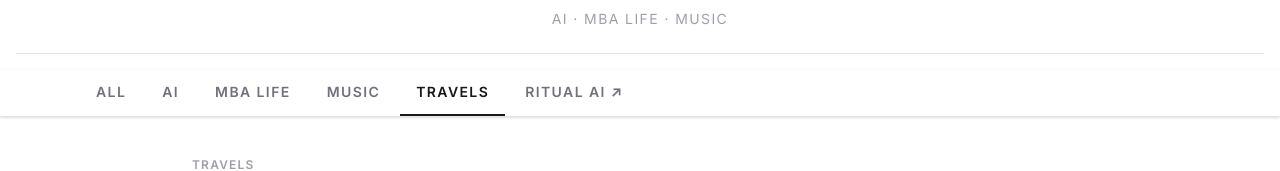
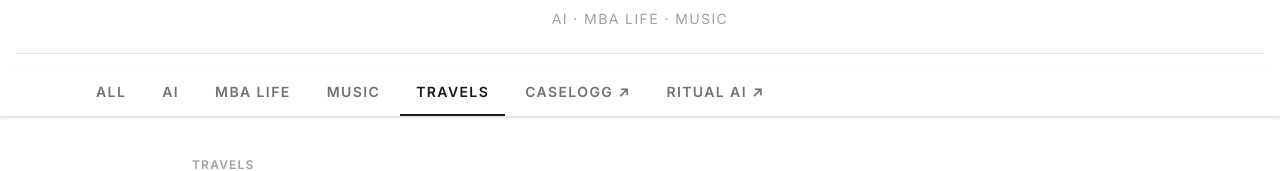
Before and after one commit to prgoda/parthgoda.com, a Next.js app: page /travels in a window 1280 px wide. Shown: the part 139-310 px from the top of the page. Built offline with nearby package versions, Linux system fonts and the light colour scheme; a web font is replaced by a local one.

Commit message:
Add Caselogg to the nav
Sits next to Ritual AI as the second external product link, ahead of it
because it is the one the current writing points at.

Co-Authored-By: Claude Opus 5 (1M context) <noreply@anthropic.com>
Claude-Session: https://claude.ai/code/session_01Y9GR5QfYpGK83xxsHAAMeq

```diff
--- a/components/layout/Nav.tsx
+++ b/components/layout/Nav.tsx
@@ -10,6 +10,7 @@ const NAV_ITEMS = [
   { label: "Music", href: "/category/music" },
   // Resume is hidden from the nav; /resume still resolves by direct link.
   { label: "Travels", href: "/travels" },
+  { label: "Caselogg", href: "https://caselogg.com", external: true },
   { label: "Ritual AI", href: "https://ritual-web-app.vercel.app/", external: true },
 ];
 
```
